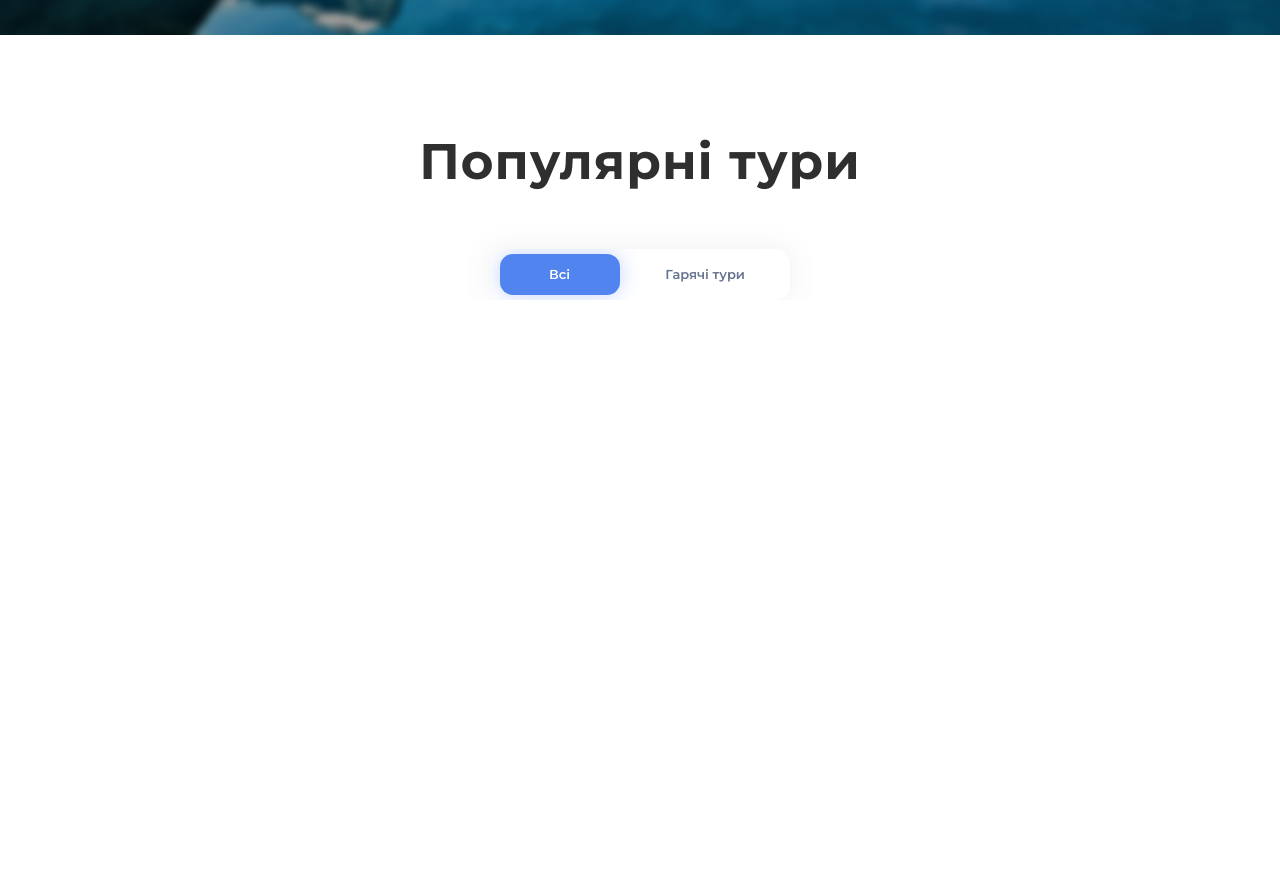
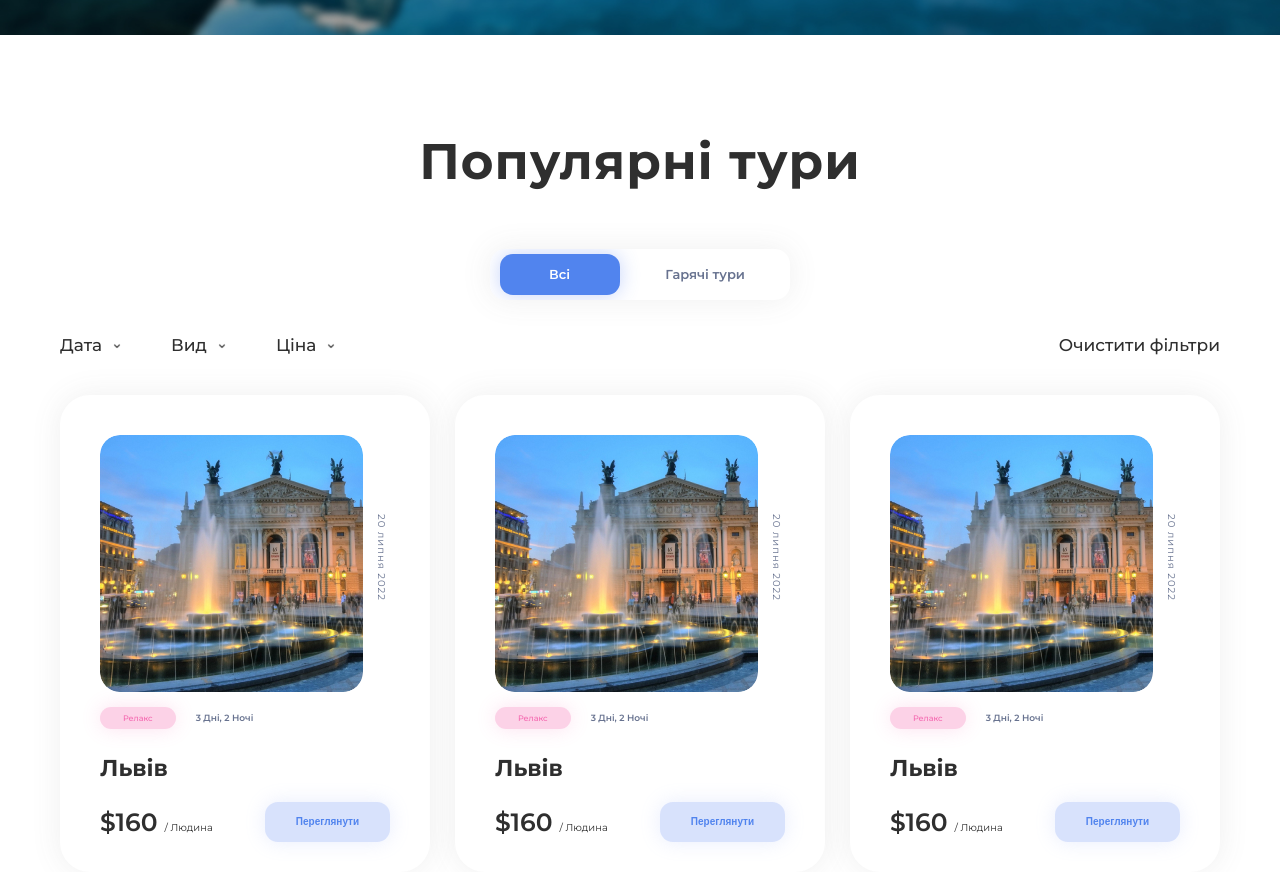
Before and after one commit to Arina-M/travel_agency, a plain HTML site: page index.html in a window 1280 px wide. Shown: the part 765-1637 px from the top of the page. Before the commit the page ends 1065 px from the top, so only its background shows below. Drawn offline with Linux system fonts and the light colour scheme.

Commit message:
popular tours section, added cards

```diff
--- a/index.html
+++ b/index.html
@@ -14,9 +14,6 @@
         <div class="container">
             <div class="header-content">
                 <div class="menu">
-<!--                    <svg class="menuSVG" width="32" height="22">-->
-<!--                        <use href="images/svg/menu.svg"></use>-->
-<!--                    </svg>-->
                     <img class="menu-img" src="./images/menu.png" alt="menu">
                     <p>MENU</p>
                 </div>
@@ -66,9 +63,62 @@
                         </label>
                     </div>
                 </div>
+
+                <div class="popular-tours_filter-container">
+                    <ul class="filter-options-list">
+                        <li class="filter-options-item"><p>Дата</p><img src="./images/arrow.png" alt="arrow"></li>
+                        <li class="filter-options-item"><p>Вид</p><img src="./images/arrow.png" alt="arrow"></li>
+                        <li class="filter-options-item"><p>Ціна</p><img src="./images/arrow.png" alt="arrow"></li>
+                    </ul>
+                    <div class="clear-filter"><p>Очистити фільтри</p></div>
+                </div>
+
+                <div class="tour-cards">
+                    <ul class="tour-cards-list">
+                        <li class="tour-cards-item">
+                            <p class="card-date">20 липня 2022</p>
+                            <img src="./images/tours/tour-1.jpg" alt="Lviv">
+                            <div class="card-info">
+                                <p class="card-type">Релакс</p>
+                                <p class="card-duration">3 Дні, 2 Ночі</p>
+                            </div>
+                            <h3 class="card-city">Львів</h3>
+                            <div class="card-info space-between">
+                                <div class="card-price"><span>$160 </span>/ Людина</div>
+                                <button class="card-btn">Переглянути</button>
+                            </div>
+                        </li>
+
+                        <li class="tour-cards-item">
+                            <p class="card-date">20 липня 2022</p>
+                            <img src="./images/tours/tour-1.jpg" alt="Lviv">
+                            <div class="card-info">
+                                <p class="card-type">Релакс</p>
+                                <p class="card-duration">3 Дні, 2 Ночі</p>
+                            </div>
+                            <h3 class="card-city">Львів</h3>
+                            <div class="card-info space-between">
+                                <div class="card-price"><span>$160 </span>/ Людина</div>
+                                <button class="card-btn">Переглянути</button>
+                            </div>
+                        </li>
+
+                        <li class="tour-cards-item">
+                            <p class="card-date">20 липня 2022</p>
+                            <img src="./images/tours/tour-1.jpg" alt="Lviv">
+                            <div class="card-info">
+                                <p class="card-type">Релакс</p>
+                                <p class="card-duration">3 Дні, 2 Ночі</p>
+                            </div>
+                            <h3 class="card-city">Львів</h3>
+                            <div class="card-info space-between">
+                                <div class="card-price"><span>$160 </span>/ Людина</div>
+                                <button class="card-btn">Переглянути</button>
+                            </div>
+                        </li>
+                    </ul>
+                </div>
             </div>
-
-
         </section>
 
     </main>
--- a/styles.css
+++ b/styles.css
@@ -26,9 +26,12 @@ img{
     --color-black: #2F2F2F;
     --color-accent: #5184EE;
     --color-details: #67728F;
+    --color-pink: #F56AB1;
+    --color-dark-pink: rgba(245, 106, 177, 0.30);
 
     --box-shadow-grey: 0 0 30px 0 rgba(98, 98, 98, 0.10);
     --box-shadow-blue: 0px 0px 20px 0px rgba(63, 109, 237, 0.30);
+    --box-shadow-pink: 0px 0px 20px 0px rgba(245, 106, 177, 0.20);
 
 }
 
@@ -70,6 +73,7 @@ body{
     display: flex;
     gap: 11px;
     align-items: center;
+    cursor: pointer;
 }
 
 .menu-img{
@@ -90,20 +94,23 @@ body{
     outline: none;
     background: transparent;
     color: var(--color-white);
-    padding: 10px 0 10px 15px ;
+    padding: 10px 0 10px 42px ;
     letter-spacing: 2px;
 }
 
 .search-input::placeholder{
-    color: var(--color-white);
+    color: rgba(255, 255, 255, 0.60);
     font-family: inherit;
-    font-weight: 400;
-    font-size: 15px;
+    font-weight: 500;
+    font-size: 12px;
+    line-height: 0.1;
 }
 
 .search-img{
     width: 24px;
     height: 24px;
+    cursor: pointer;
+
 }
 
 .search-box{
@@ -115,6 +122,7 @@ body{
 .user-img{
     width: 30px;
     height: 30px;
+    cursor: pointer;
 }
 
 
@@ -174,6 +182,7 @@ body{
 
 .hero_bottom-social-media img{
     width: 35px;
+    cursor: pointer;
 }
 
 
@@ -252,7 +261,8 @@ body{
 }
 
 .switch-checkbox:checked + .switch-label .switch-slider {
-    left: 160px;
+    left: 137px;
+    width: 153px;
 }
 
 .switch-checkbox:checked + .switch-label .switch-text.all {
@@ -264,3 +274,142 @@ body{
     color: var(--color-white);
     z-index: 1;
 }
+
+.popular-tours_filter-container{
+    display: flex;
+    justify-content: space-between;
+    margin-top: 35px;
+}
+
+.filter-options-list{
+    display: flex;
+    gap: 50px;
+}
+
+.filter-options-item{
+    display: flex;
+    gap: 11px;
+    align-items: center;
+    cursor: pointer;
+}
+
+.clear-filter{
+    cursor: pointer;
+}
+
+.filter-options-item p, .clear-filter{
+    font-size: 17px;
+    color: var(--color-black);
+    font-weight: 500;
+}
+
+.filter-options-item img{
+    width: 8px;
+    height: 8px;
+}
+
+/*---cards---*/
+.tour-cards{
+    margin-top: 40px;
+}
+
+.tour-cards-list{
+    display: flex;
+    align-items: center;
+    justify-content: space-between;
+}
+
+.tour-cards-item{
+    width: 370px;
+    height: 477px;
+    border-radius: 30px;
+    background: var(--color-white);
+    box-shadow: var(--box-shadow-grey);
+    padding: 40px;
+    position: relative;
+
+}
+
+.tour-cards-item img{
+    width: 263px;
+    height: 257px;
+    border-radius: 20px;
+    margin-bottom: 15px;
+}
+
+.card-date{
+    transform: rotate(90deg);
+    position: absolute;
+    top: 156px;
+    right: 5px;
+    color: var(--color-details);
+    font-size: 10px;
+    letter-spacing: 1px;
+}
+
+.card-info{
+    display: flex;
+    /*gap: 10px;*/
+    align-items: center;
+}
+
+.card-type{
+    border-radius: 20px;
+    background: var(--color-dark-pink);
+    box-shadow: var(--box-shadow-pink);
+    color: var(--color-pink);
+    font-size: 8px;
+    font-weight: 500;
+    line-height: normal;
+    padding: 6px 23px;
+    margin-right: 10px;
+}
+
+.card-duration{
+    color: var(--color-details);
+    font-size: 9px;
+    font-weight: 600;
+    line-height: normal;
+    margin-left: 10px;
+}
+
+.card-city{
+    color: var(--color-black);
+    font-size: 23px;
+    font-style: normal;
+    font-weight: 700;
+    line-height: normal;
+    margin-bottom: 20px;
+    margin-top: 25px;
+}
+
+.card-price{
+    color: var(--color-black);
+    line-height: normal;
+    font-size: 10px;
+
+}
+
+.card-price span{
+    font-size: 25px;
+    font-weight: 600;
+
+}
+
+.space-between{
+    justify-content: space-between;
+}
+
+.card-btn{
+    color: var(--color-accent);
+    font-size: 10px;
+    font-weight: 600;
+    line-height: normal;
+    width: 125px;
+    height: 40px;
+    border-radius: 13px;
+    background: rgba(63, 109, 237, 0.20);
+    box-shadow: 0 0 20px 0 rgba(139, 167, 244, 0.20);
+    border: none;
+    cursor: pointer;
+}
```
Also changed, not shown: images/arrow.png (added), images/tours/tour-1.jpg (added).
